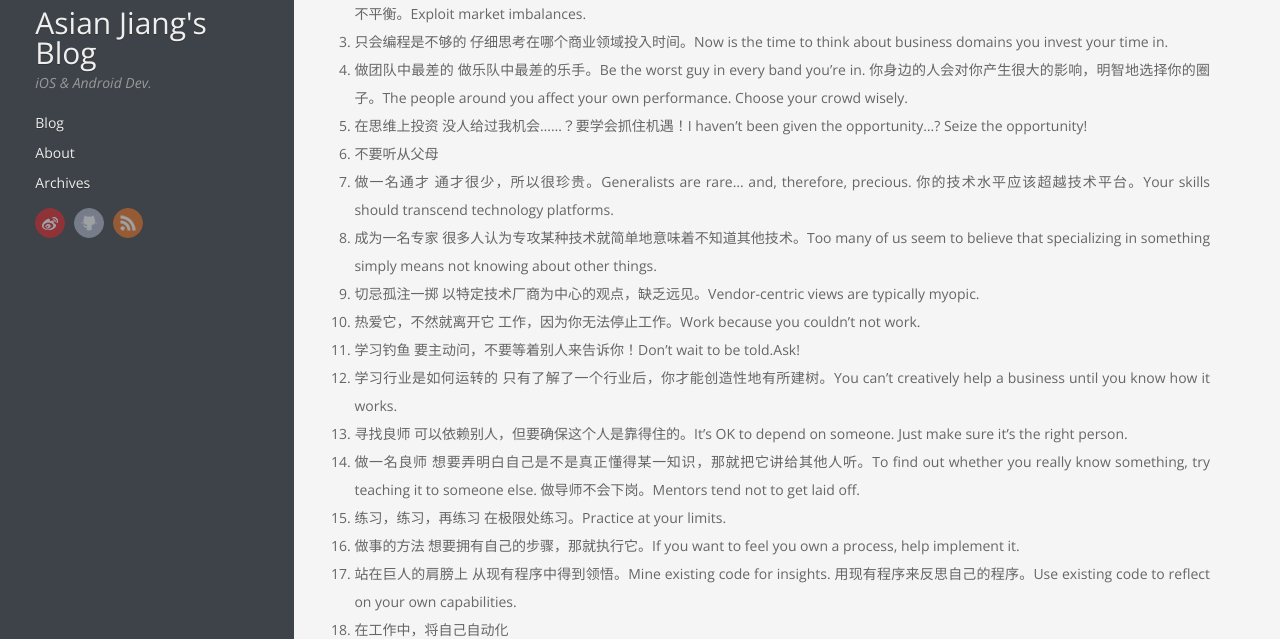
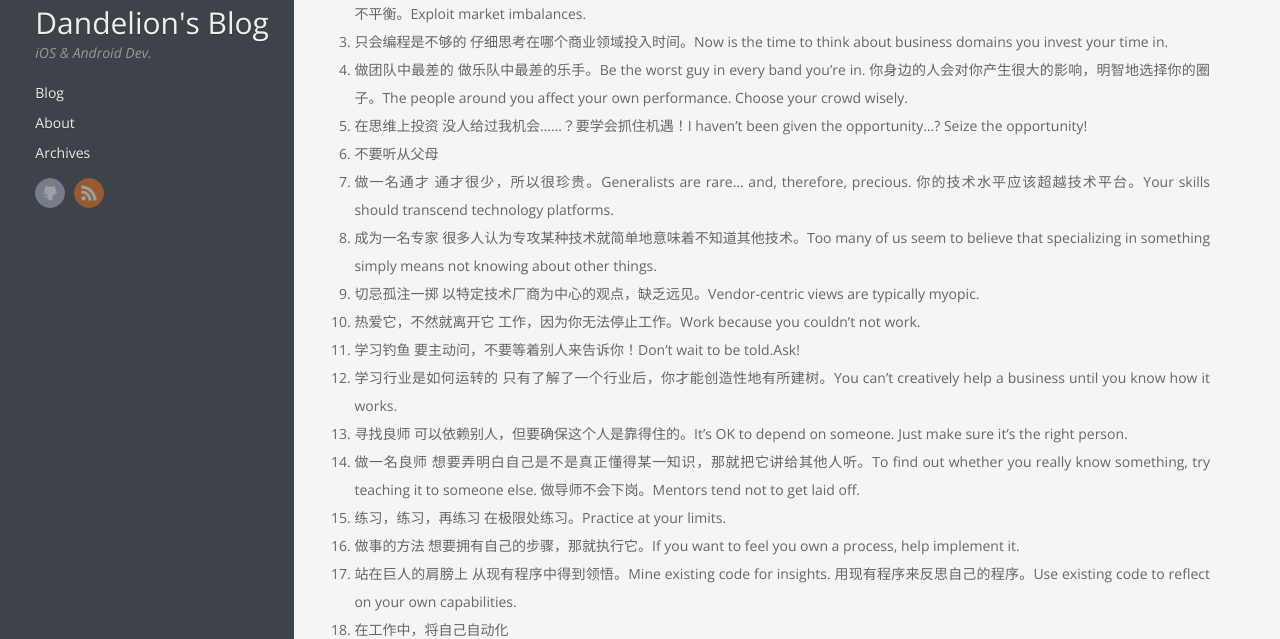
Before and after one commit to dandelionradio001/dandelionradio001.github.com, a plain HTML site: page index.html in a window 1280 px wide. Shown: the part 169-808 px from the top of the page. Drawn offline with nearby package versions, Linux system fonts and the light colour scheme.

Commit message:
修改blog内容

```diff
--- a/index.html
+++ b/index.html
@@ -3,8 +3,8 @@
 <html>
 <head>
 	<meta charset="utf-8">
-	<title>Asian Jiang's Blog</title>
-	<meta name="author" content="Jiang Yazhou">
+	<title>Dandelion's Blog</title>
+	<meta name="author" content="Dandelion">
 
 
 	<meta name="description" content="Mar 27th, 2014 我编程，我快乐 稳定成熟的技术还是未成熟的新技术?
@@ -18,9 +18,9 @@
   <meta name="MobileOptimized" content="320">
   <meta name="viewport" content="width=device-width, initial-scale=1">
 
-	<link href="/atom.xml" rel="alternate" title="Asian Jiang's Blog" type="application/atom+xml">
+	<link href="/atom.xml" rel="alternate" title="Dandelion's Blog" type="application/atom+xml">
 
-	<link rel="canonical" href="http://jiangyazhou.github.com/">
+	<link rel="canonical" href="https://github.com/dandelionradio001">
 	<link href="/favicon.png" rel="shortcut icon">
 	<link href="/stylesheets/screen.css" media="screen, projection" rel="stylesheet" type="text/css">
 	<!--[if lt IE 9]><script src="//html5shiv.googlecode.com/svn/trunk/html5.js"></script><![endif]-->
@@ -40,7 +40,7 @@
 		document.write("<img src='http://www.gravatar.com/avatar/" + MD5("359675594@qq.com") + "?s=160' alt='Profile Picture' style='width: 160px;' />");
 	</script>
 </div>
-<h1><a href="/">Asian Jiang's Blog</a></h1>
+<h1><a href="/">Dandelion's Blog</a></h1>
 <p class="subtitle">iOS & Android Dev.</p>
 <nav id="main-nav"><ul class="main">
     <li><a href="/">Blog</a></li>
@@ -50,17 +50,10 @@
 <nav id="sub-nav">
 	<div class="social">
 
-		<a class="weibo" href="http://www.weibo.com/jiangyazhou" title="Weibo">Weibo</a>
 
 
 
-
-
-		<a class="github" href="https://github.com/jiangyazhou" title="GitHub">GitHub</a>
-
-
-
-
+		<a class="github" href="https://github.com/dandelionradio001" title="GitHub">GitHub</a>
 
 
 
@@ -515,8 +508,7 @@ void (^callback)(NSDate *);
 			</div>
 			<footer id="footer" class="inner">Copyright &copy; 2014
 
-    Jiang Yazhou
-
+Dandelion
 
 Design credit: <a href="http://shashankmehta.in/archive/2012/greyshade.html">Shashank Mehta</a></footer>
 			<script src="/javascripts/slash.js"></script>
```
